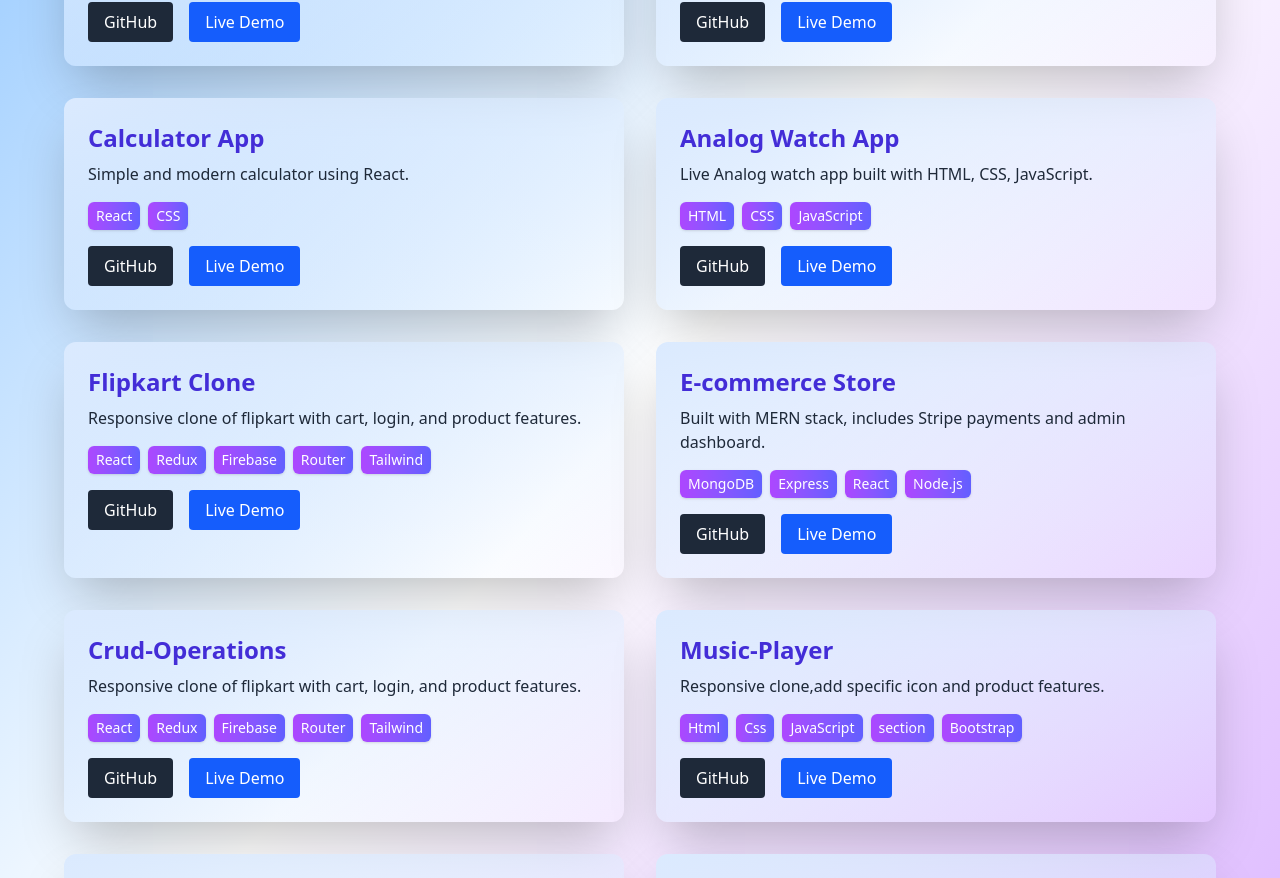
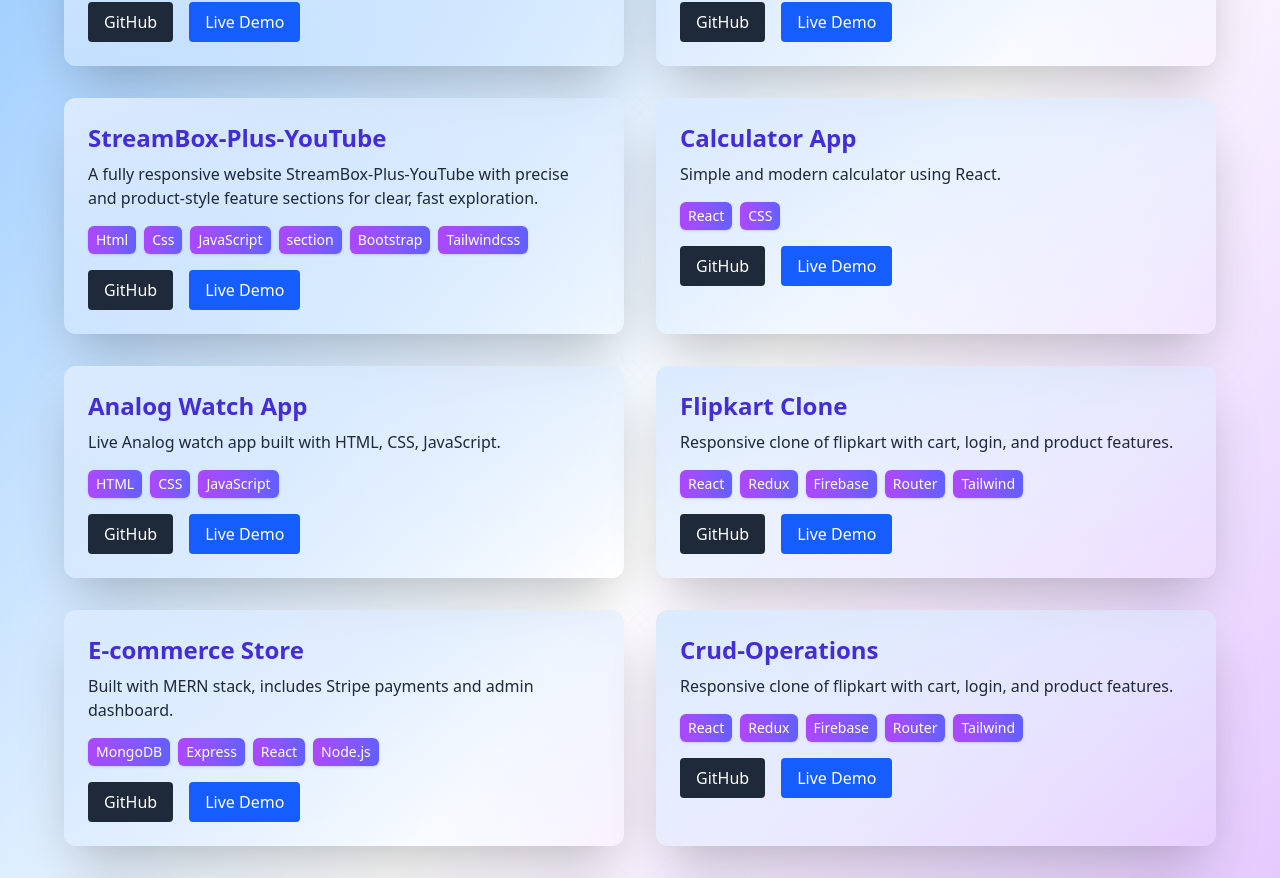
Before and after one commit to official-amrit86/Portfolio, a React (Vite) app: page / in a window 1280 px wide. Shown: the part 1759-2637 px from the top of the page. Built offline with nearby package versions, Linux system fonts and the light colour scheme.

Commit message:
new project StreamBox-Plus-YouTube

```diff
--- a/src/components/Projects.jsx
+++ b/src/components/Projects.jsx
@@ -51,6 +51,14 @@ export default function Projects() {
       tech: ["Html", "Css", "JavaScript","section" ,"Bootstrap","Tailwindcss"],
       github: "https://github.com/official-amrit86/Seven-Wonders-Worlds",
       live: "https://official-amrit86.github.io/Seven-Wonders-Worlds/#wonders"
+    },
+    {
+      title: "StreamBox-Plus-YouTube",
+      description:
+      "A fully responsive website StreamBox-Plus-YouTube with precise and product-style feature sections for clear, fast exploration.",
+      tech: ["Html", "Css", "JavaScript","section" ,"Bootstrap","Tailwindcss"],
+      github: "https://github.com/official-amrit86/StreamBox-Plus-YouTube",
+      live: "https://official-amrit86.github.io/StreamBox-Plus-YouTube/"
     },
     {
       title: "Calculator App",
```
